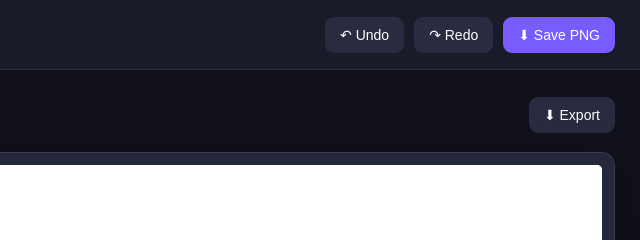
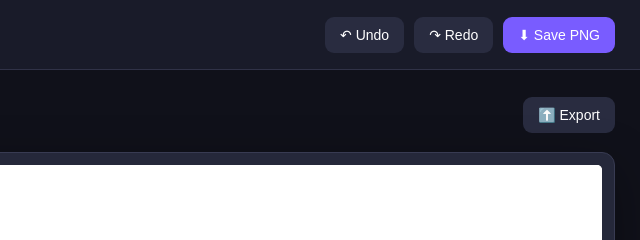
Before and after one commit to Anikait2014/Pixel-studio, a plain HTML site: page index.html in a window 1280 px wide. Shown: the top 240 px of the page, 640-1280 px from the left. Drawn offline with Linux system fonts and the light colour scheme.

Commit message:
Change export button icon from down to up

```diff
--- a/index.html
+++ b/index.html
@@ -342,7 +342,7 @@ footer {
             <h2>My Canvas</h2>
             <p>Let your creativity flow.</p>
         </div>
-        <button onclick="downloadImage()">⬇ Export</button>
+        <button onclick="downloadImage()">⬆️ Export</button>
     </div>
 
     <div class="canvas-wrapper">
```
